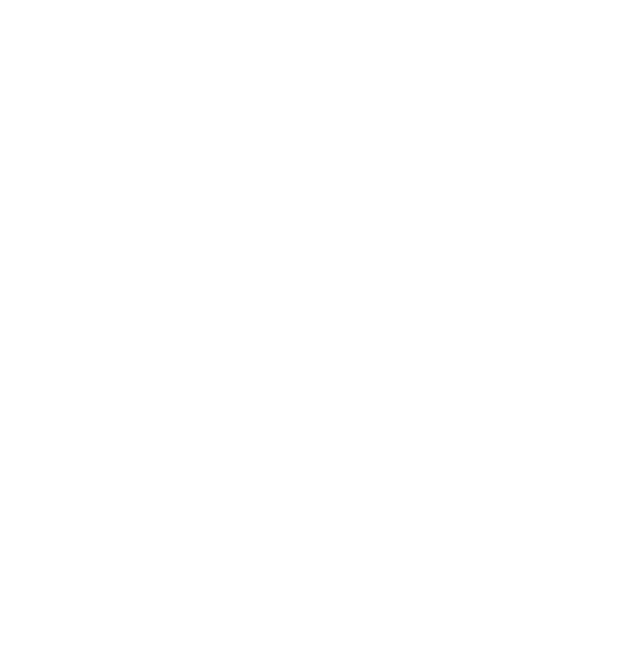
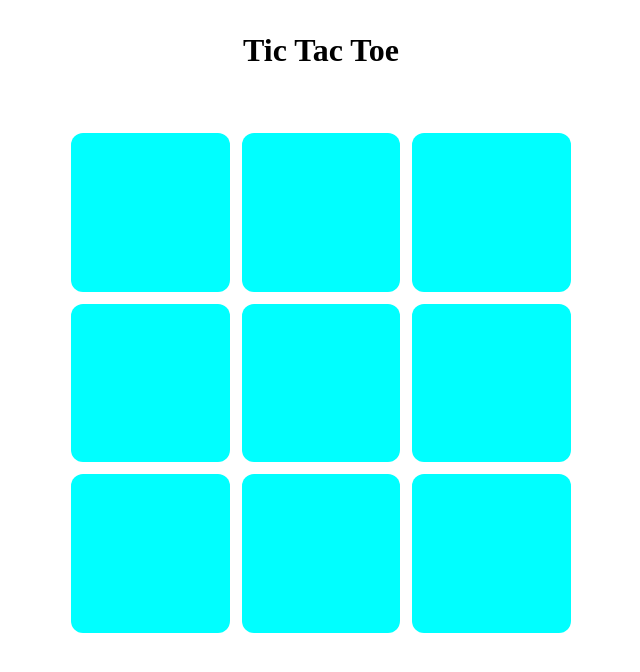
Before and after one commit to m1dn1ghtblue/tic-tac-toe, a website: page index.html in a window 1280 px wide. Shown: the whole page, without its empty margins (319-959 px from the left). Drawn offline with Linux system fonts and the light colour scheme.

Commit message:
make game grid

```diff
--- a/index.css
+++ b/index.css
@@ -10,3 +10,25 @@ html, button {
 :root {
 
 }
+
+main {
+	display: flex;
+	flex-direction: column;
+	align-items: center;
+	padding: 32px;
+	gap: 64px;
+}
+
+#game-field {
+	width: 500px;
+	height: 500px;
+	display: grid;
+	grid-template-columns: repeat(3, 1fr);
+	grid-template-rows: repeat(3, 1fr);
+	gap: 12px;
+}
+
+.cell {
+	background-color: aqua;
+	border-radius: 12px;
+}
--- a/index.html
+++ b/index.html
@@ -8,5 +8,20 @@
 		<script src="index.js" defer></script>
 		<title>Tic-tac-toe</title>
 	</head>
-	<body></body>
+	<body>
+		<main>
+			<h1>Tic Tac Toe</h1>
+			<section id="game-field">
+				<div class="cell"></div>
+				<div class="cell"></div>
+				<div class="cell"></div>
+				<div class="cell"></div>
+				<div class="cell"></div>
+				<div class="cell"></div>
+				<div class="cell"></div>
+				<div class="cell"></div>
+				<div class="cell"></div>
+			</section>
+		</main>
+	</body>
 </html>
```
